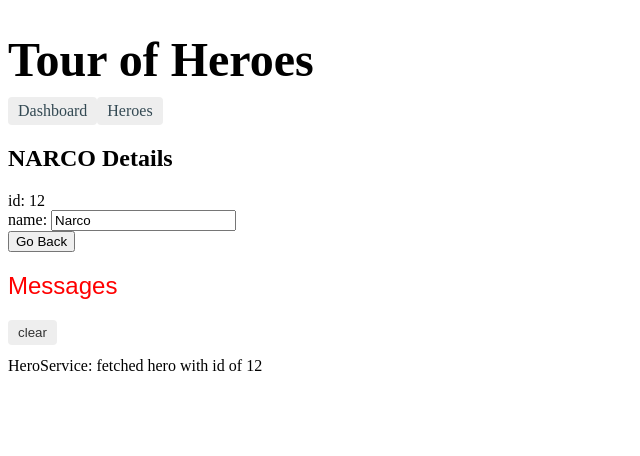
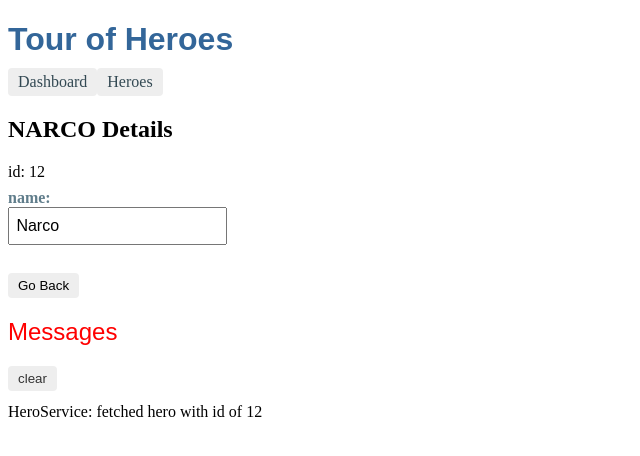
Before and after one commit to ctslone/tour-of-heroes, an Angular app: page /detail/12 in a window 1280 px wide. Shown: the top 456 px of the page, without its empty margins (0-640 px from the left). Built offline with nearby package versions, Linux system fonts and the light colour scheme.

Commit message:
adjusting styling on app comp css file.

```diff
--- a/src/app/app.component.css
+++ b/src/app/app.component.css
@@ -1,7 +1,8 @@
-/* AppComponent's private CSS styles */
 h1 {
-  font-size: 3em;
+  font-size: 2em;
   margin-bottom: 0;
+  color: #369;
+  font-family: Arial, Helvetica, sans-serif;
 }
 h2 {
   font-size: 2em;
--- a/src/app/hero-detail/hero-detail.component.css
+++ b/src/app/hero-detail/hero-detail.component.css
@@ -0,0 +1,30 @@
+/* HeroDetailComponent's private CSS styles */
+label {
+    display: inline-block;
+    width: 3em;
+    margin: .5em 0;
+    color: #607D8B;
+    font-weight: bold;
+  }
+  input {
+    height: 2em;
+    font-size: 1em;
+    padding-left: .4em;
+  }
+  button {
+    margin-top: 20px;
+    font-family: Arial;
+    background-color: #eee;
+    border: none;
+    padding: 5px 10px;
+    border-radius: 4px;
+    cursor: pointer;
+  }
+  button:hover {
+    background-color: #cfd8dc;
+  }
+  button:disabled {
+    background-color: #eee;
+    color: #ccc;
+    cursor: auto;
+  }
--- a/src/app/heroes/heroes.component.css
+++ b/src/app/heroes/heroes.component.css
@@ -6,28 +6,33 @@
   width: 15em;
 }
 .heroes li {
+  position: relative;
   cursor: pointer;
-    position: relative;
-    left: 0;
   background-color: #EEE;
   margin: .5em;
   padding: .3em 0;
   height: 1.6em;
   border-radius: 4px;
 }
+
 .heroes li:hover {
   color: #607D8B;
   background-color: #DDD;
   left: .1em;
 }
-  .heroes li.selected {
-    background-color: #CFD8DC;
-    color: white;
+
+.heroes a {
+  color: #333;
+  text-decoration: none;
+  position: relative;
+  display: block;
+  width: 250px;
 }
-  .heroes li.selected:hover {
-    background-color: #BBD8DC;
-    color: white;
+
+.heroes a:hover {
+  color:#607D8B;
 }
+
 .heroes .badge {
   display: inline-block;
   font-size: small;
@@ -39,6 +44,8 @@
   left: -1px;
   top: -4px;
   height: 1.8em;
+  min-width: 16px;
+  text-align: right;
   margin-right: .8em;
   border-radius: 4px 0 0 4px;
 }
```
Also changed, not shown: src/app/dashboard/dashboard.component.css (indentation only). Lines whose indentation alone changed are shown as unchanged.
